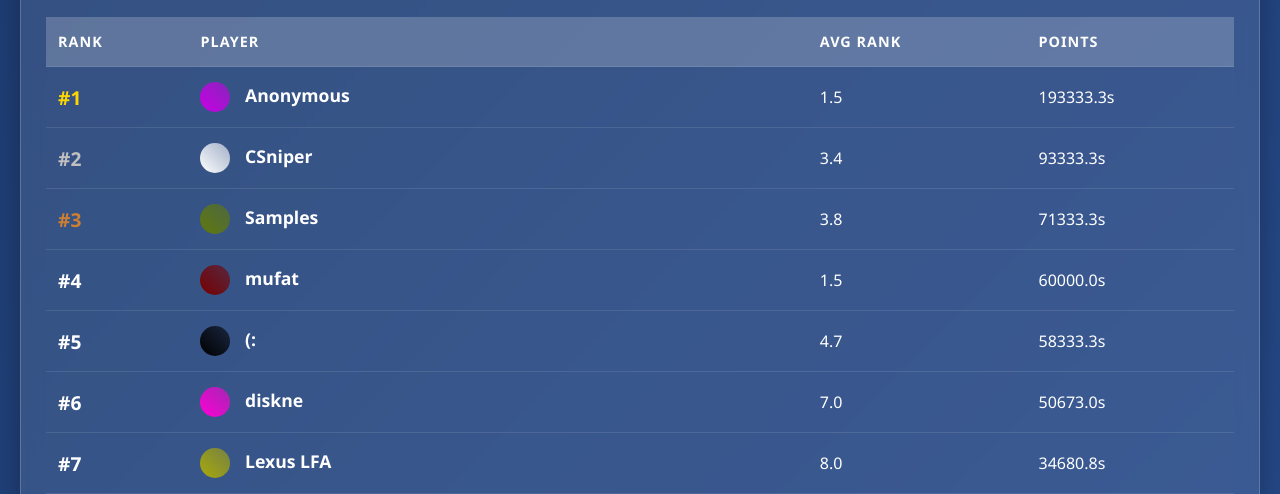
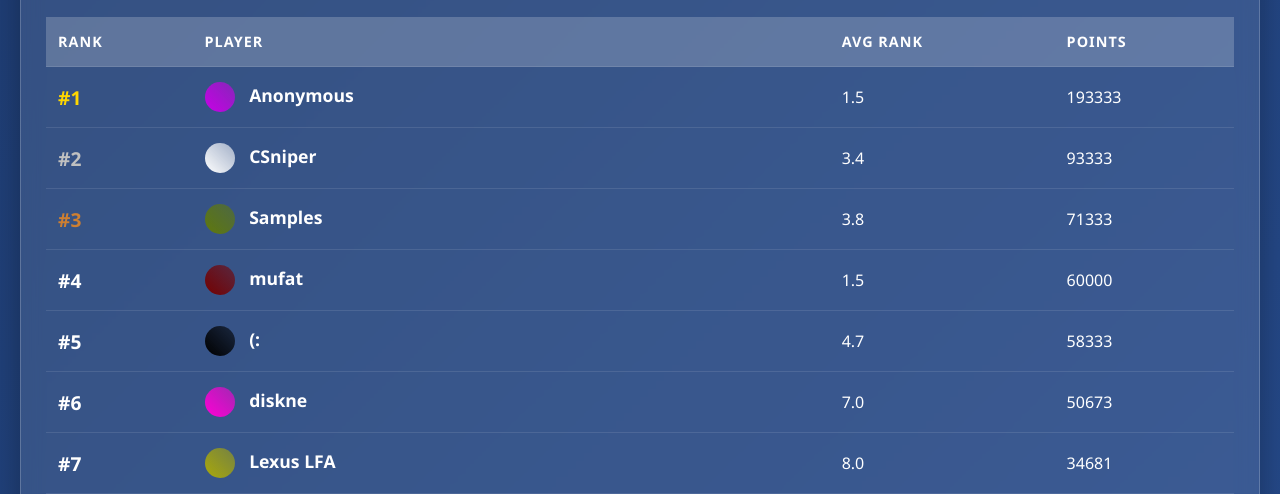
Before and after one commit to theBoss-png/Polytrack-leaderboard, a plain HTML site: page index.html in a window 1280 px wide. Shown: the part 306-800 px from the top of the page. Drawn offline with Linux system fonts and the light colour scheme.

Commit message:
Change totalPoints display to show whole numbers

```diff
--- a/index.html
+++ b/index.html
@@ -401,7 +401,7 @@
                         ${player.name}
                     </td>
                     <td>${player.avgRank?.toFixed(1) ?? '-'}</td>
-                    <td>${player.totalPoints?.toFixed(1) ?? '-'}s</td>
+                    <td>${player.totalPoints?.toFixed(0) ?? '-'}</td>
                 </tr>
             `;
             tbody.innerHTML += row;
```
